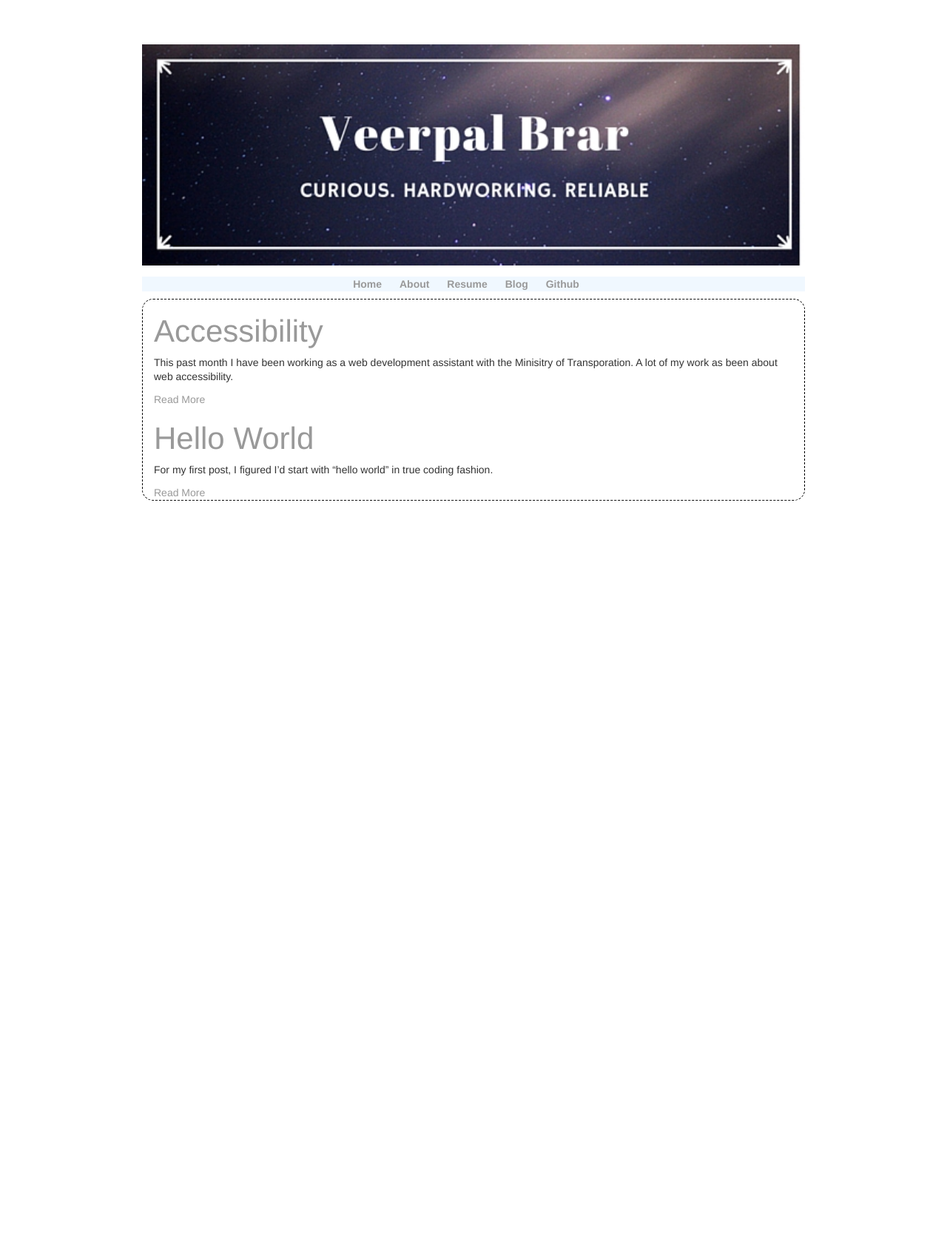
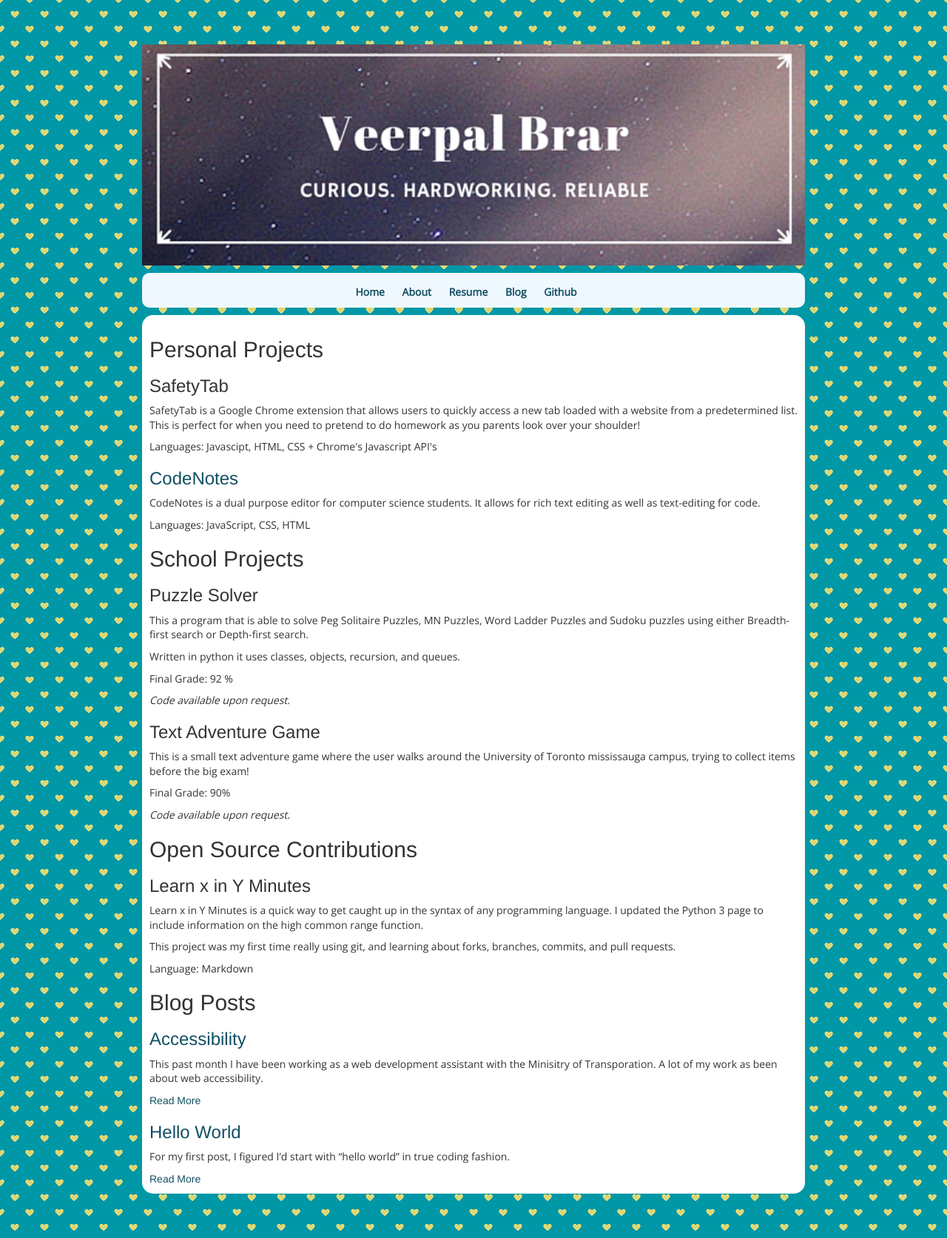
Before and after one commit to VeerpalBrar/VeerpalBrar.github.io, a Jekyll site: the page built from index.html, in a window 1280 px wide. Shown: the whole page at 74% size. Built offline with Jekyll 4.4.1, drawn with Linux system fonts in a browser that asks for light colours; before the commit the page ends 900 px from its top, so only the background shows below that.

Commit message:
add border radius to nav
add google font opensans

add google font opensans

Add background image file

Update main.css

Add list of projects and their descriptions to the main page.

Add list of projects and their descriptions to the main page.

change link colors

Upload website header

delete header

Upload website header

version 2 of header

```diff
--- a/_layouts/default.html
+++ b/_layouts/default.html
@@ -15,10 +15,11 @@
     "http://maxcdn.bootstrapcdn.com/bootstrap/3.3.6/js/bootstrap.min.js">
     </script><!-- link to main stylesheet -->
     <link href="/css/main.css" rel="stylesheet" type="text/css">
+    <link href='https://fonts.googleapis.com/css?family=Open+Sans' rel='stylesheet' type='text/css'>
 </head>
 <body data-gr-c-s-loaded="true">
   <img src="/header.jpg" style="width:100%;">
-    <nav style="background:aliceblue; text-align:center;">
+    <nav style="background:aliceblue; text-align:center; border-radius:10px;">
         <ul>
             <li>
                 <a href="/">Home</a>
--- a/css/main.css
+++ b/css/main.css
@@ -2,9 +2,20 @@
 body {
     margin: 60px auto;
     width: 70%;
+    background-color:lightgrey;
+    background-image:url('/blue-heart.jpg');
+}
+nav {
+    background:aliceblue;
+    text-align:center;
+    border-radius:10px;
+    padding-top: 1px;
+    padding-bottom: 1px;
+    margin-bottom: 10px;
+    margin-top: 10px;
 }
 nav ul, footer ul {
-    font-family:'Helvetica', 'Arial', 'Sans-Serif';
+    font-family:'Open Sans','Helvetica', 'Arial', 'Sans-Serif';
     padding: 0px;
     list-style: none;
     font-weight: bold;
@@ -15,17 +26,17 @@ nav ul li, footer ul li {
 }
 a {
     text-decoration: none;
-    color: #999;
+    color: #104F63;
 }
 a:hover {
     text-decoration: underline;
 }
 h1 {
     font-size: 3em;
-    font-family:'Helvetica', 'Arial', 'Sans-Serif';
+    font-family:'Open Sans','Helvetica', 'Arial', 'Sans-Serif';
 }
 p {
-    font-family:'Helvetica', 'Arial', 'Sans-Serif';
+    font-family:'Open Sans','Helvetica', 'Arial', 'Sans-Serif';
     line-height: 1.4em;
     color: #333;
     font-size:1em;
@@ -62,13 +73,16 @@ h1 {
     margin-left:320px;
 
  }
- .container-fluid {
-    border-radius: 15px 15px;
-    border: 1px dashed black;
- }
+
 ol, ul {
      margin-top: 15px;
      margin-bottom: 10px;
+}
+
+.container-fluid {
+    border-radius: 15px 15px;
+    padding: 10px;
+    background-color: white;
 }
 
 @media (min-width: 768px) {
--- a/index.html
+++ b/index.html
@@ -1,12 +1,37 @@
 ---
 layout: default
 title: Veerpal Brar
+published: true
 ---
 <div class="posts">
+  <h2> Personal Projects</h2>
+        <h3> SafetyTab </h3>
+    <p> SafetyTab is a Google Chrome extension that allows users to quickly access a new tab loaded with a website from a predetermined list. This is perfect for when you need to pretend to do homework as you parents look over your shoulder!</p>
+    <p> Languages: Javascipt, HTML, CSS  + Chrome's Javascript API's </p>
+      <h3><a href="/CodeNotes">CodeNotes</a></h3>
+    <p>CodeNotes is a dual purpose editor for computer science students. It allows for rich text editing 		as well as text-editing for code.</p>
+    <p> Languages: JavaScript, CSS, HTML </p>
+    <h2> School Projects </h2>
+    <h3> Puzzle Solver </h3>
+    <p> This a program that is able to solve Peg Solitaire Puzzles, MN Puzzles, Word Ladder Puzzles and Sudoku puzzles using either Breadth-first search or Depth-first search.</p>
+    <p> Written in python it uses classes, objects, recursion, and queues. </p>
+    <p> Final Grade: 92 % </p>
+    <p><em> Code available upon request.</em></p>
+
+    <h3>Text Adventure Game</h3>
+    <p> This is a small text adventure game where the user walks around the University of Toronto mississauga campus, trying to collect items before the big exam! </p>
+    <p> Final Grade: 90% </p>
+    <p><em> Code available upon request.</em></p>
+    <h2> Open Source Contributions </h2>
+    <h3> Learn x in Y Minutes </h3>
+    <p> Learn x in Y Minutes is a quick way to get caught up in the syntax of any programming language. I updated the Python 3 page to include information on the high common range function. </p>
+    <p> This project was my first time really using git, and learning about forks, branches, commits, and pull requests. </p>
+    <p> Language: Markdown </p>
+  <h2>Blog Posts</h2>
   {% for post in site.posts %}
     <article class="post">
 
-      <h1><a href="{{ site.baseurl }}{{ post.url }}">{{ post.title }}</a></h1>
+      <h3><a href="{{ site.baseurl }}{{ post.url }}">{{ post.title }}</a></h3>
 
       <div class="entry">
         {{ post.excerpt }}
```
Also changed, not shown: blue-heart.jpg (added), header.jpg.
